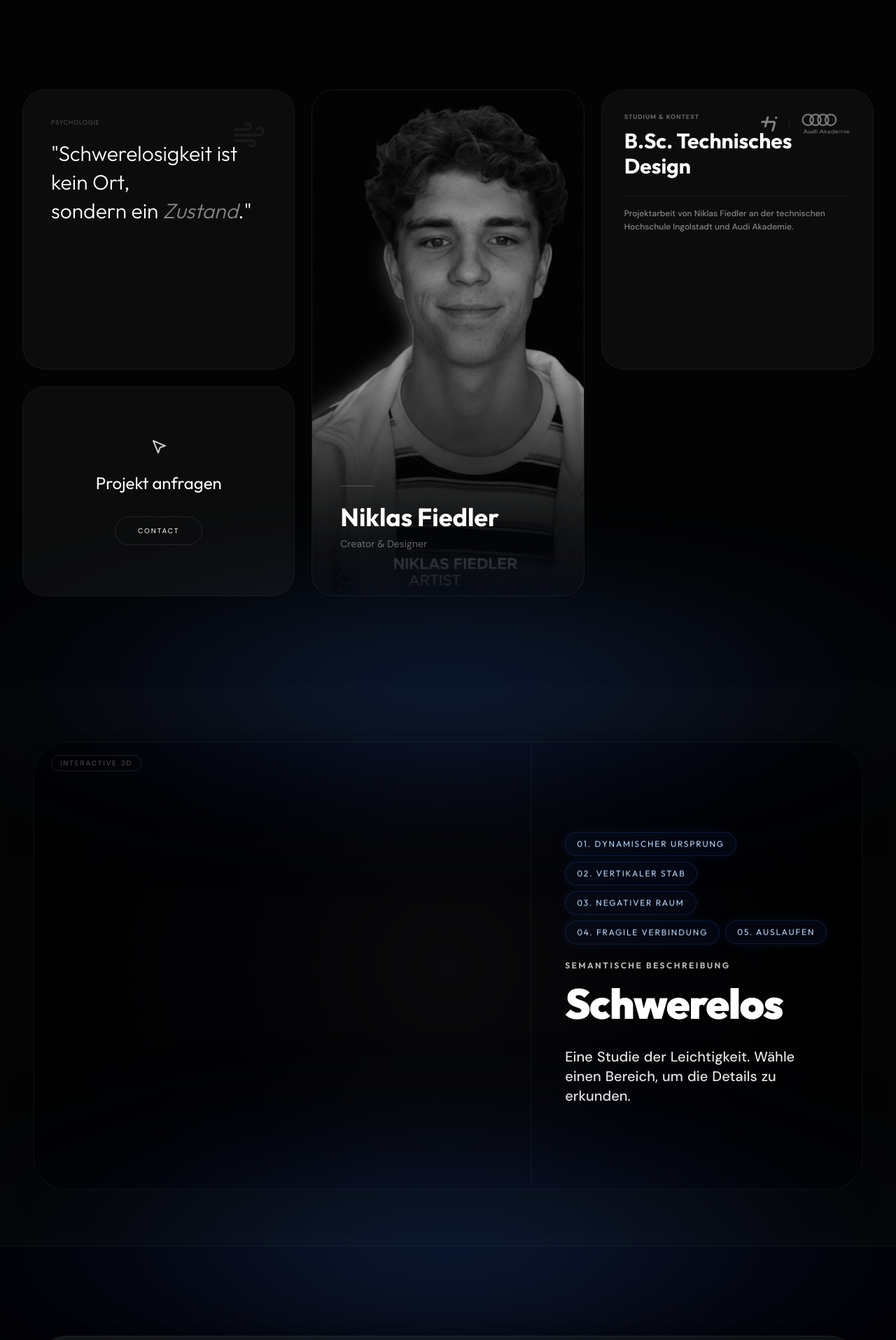
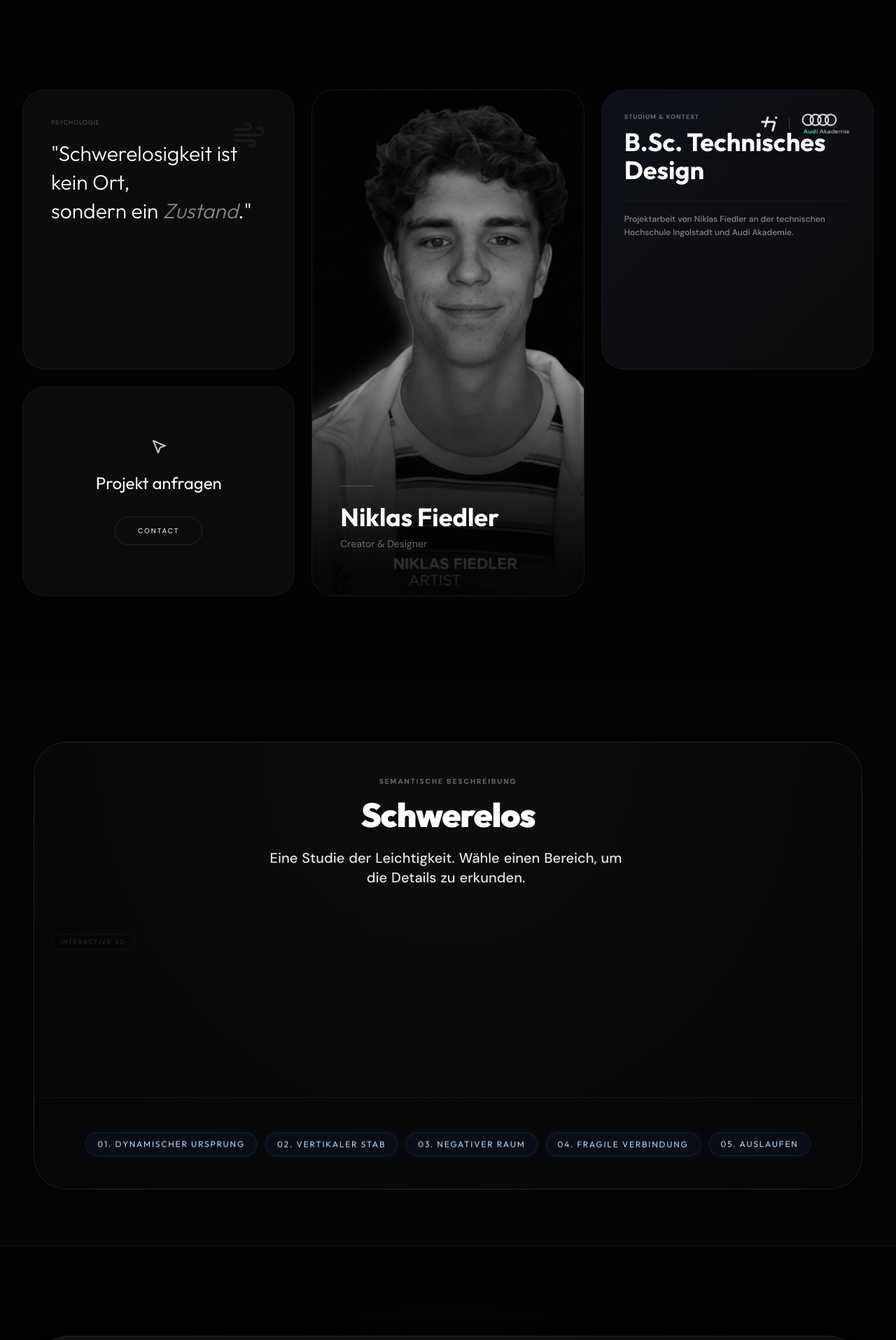
Before and after one commit to Nklsfdler/Schwerelos, a Next.js app: page / in a window 1280 px wide. Shown: the part 8800-10715 px from the top of the page at 70% size. Built offline with nearby package versions, Linux system fonts and the light colour scheme.

Commit message:
style: UI Round 2 - Remvoe separators, refine grid fonts, lighten 3D section

```diff
--- a/app/components/ModelSection.tsx
+++ b/app/components/ModelSection.tsx
@@ -78,17 +78,40 @@ export default function ModelSection() {
     return (
         <section className="relative w-full min-h-screen md:h-screen bg-[#050505] flex flex-col items-center justify-center snap-section py-20 px-4 md:px-12">
 
-            {/* SEPARATE CARD CONTAINER */}
-            <div className="relative w-full max-w-[1600px] h-[90vh] bg-[#020205] border border-white/5 rounded-[3rem] overflow-hidden flex flex-col md:flex-row shadow-2xl">
+            {/* SEPARATE CARD CONTAINER - LIGHTER STYLE */}
+            <div className="relative w-full max-w-[1200px] h-auto md:h-[85vh] bg-[#0a0a0a] border border-white/10 rounded-[3rem] overflow-hidden flex flex-col shadow-2xl">
 
-                {/* Background Texture/Gradient INSIDE Card */}
-                <div className="absolute inset-0 bg-[radial-gradient(circle_at_center,_var(--tw-gradient-stops))] from-neutral-800/20 via-[#020205] to-black pointer-events-none" />
+                {/* Background Texture/Gradient - Lighter & More Transparent */}
+                <div className="absolute inset-0 bg-[radial-gradient(ellipse_at_top,_var(--tw-gradient-stops))] from-neutral-800/10 via-[#0a0a0a] to-[#050505] pointer-events-none" />
 
-                {/* 3D VISUALIZER - Mobile: Shifted UP aggressively to leave bottom empty for UI */}
-                {/* 3D VISUALIZER - Mobile: Fixed 60vh Height */}
-                <div className="w-full h-[60vh] relative order-1 md:h-full md:w-3/5 md:order-1 cursor-grab active:cursor-grabbing z-10">
-                    <div className="absolute top-4 left-6 z-50 pointer-events-none">
-                        <span className="text-[10px] uppercase tracking-[0.2em] text-white/30 border border-white/10 px-3 py-1 rounded-full bg-black/20 backdrop-blur-md">Interactive 3D</span>
+                {/* 1. TOP: TEXT DESCRIPTION */}
+                <div className="relative z-30 w-full p-8 md:p-12 text-center flex flex-col items-center">
+                    <AnimatePresence mode="wait">
+                        <motion.div
+                            key={activeIndex ?? "initial"}
+                            initial={{ opacity: 0, y: 20 }}
+                            animate={{ opacity: 1, y: 0 }}
+                            exit={{ opacity: 0, y: -10 }}
+                            transition={{ duration: 0.5 }}
+                            className="max-w-2xl"
+                        >
+                            <span className="text-[10px] uppercase tracking-[0.2em] text-white/40 font-bold mb-4 block">
+                                Semantische Beschreibung
+                            </span>
+                            <h3 className="text-3xl md:text-5xl font-[family-name:var(--font-outfit)] font-black text-white mb-6 tracking-tight">
+                                {currentData.title}
+                            </h3>
+                            <div className="flex justify-center">
+                                <WaveText text={currentData.text} />
+                            </div>
+                        </motion.div>
+                    </AnimatePresence>
+                </div>
+
+                {/* 2. MIDDLE: MODEL VIEWER (Expanded) */}
+                <div className="relative z-10 w-full flex-grow min-h-[40vh] md:min-h-0 cursor-grab active:cursor-grabbing">
+                    <div className="absolute top-4 left-6 z-50 pointer-events-none opacity-50">
+                        <span className="text-[9px] uppercase tracking-[0.2em] text-white/30 border border-white/10 px-3 py-1 rounded-full bg-black/20 backdrop-blur-md">Interactive 3D</span>
                     </div>
                     <model-viewer
                         ref={modelViewerRef}
@@ -96,9 +119,9 @@ export default function ModelSection() {
                         poster="/sequence/schwerelos/Design_ohne_Titel_200.jpg"
                         alt="Schwerelos Skulptur 3D"
                         bounds="tight"
-                        shadow-intensity="1.0"
-                        exposure="1.0"
-                        tone-mapping="aces"
+                        shadow-intensity="1.5"
+                        exposure="1.2"
+                        tone-mapping="neutral"
                         camera-controls
                         auto-rotate={activeIndex === null}
                         camera-orbit={currentData.orbit}
@@ -112,13 +135,9 @@ export default function ModelSection() {
                     />
                 </div>
 
-                {/* INTERACTIVE TEXT / TABS */}
-                {/* INTERACTIVE TEXT / TABS - Mobile: Bottom 40%, Full Width */}
-                {/* INTERACTIVE TEXT / TABS - Mobile: Auto Height (Grows with content), No Internal Scroll */}
-                <div className="w-full h-auto min-h-[40vh] relative order-2 md:h-full md:w-2/5 p-6 md:p-12 flex flex-col justify-start md:justify-center md:order-2 bg-black md:bg-transparent pointer-events-auto z-30 border-t md:border-t-0 md:border-l border-white/5">
-
-                    {/* Floating Tabs Navigation */}
-                    <div className="flex flex-wrap gap-x-2 gap-y-2 mb-6 justify-start">
+                {/* 3. BOTTOM: BUTTONS */}
+                <div className="relative z-30 w-full p-8 md:p-12 border-t border-white/5 bg-[#0a0a0a]/50 backdrop-blur-sm">
+                    <div className="flex flex-wrap gap-3 justify-center">
                         {DATA.map((item, index) => (
                             <TabButton
                                 key={index}
@@ -130,38 +149,16 @@ export default function ModelSection() {
                         ))}
                     </div>
 
-                    {/* Animated Description */}
-                    <div className="min-h-[200px] relative">
-                        <AnimatePresence mode="wait">
-                            <motion.div
-                                key={activeIndex ?? "initial"}
-                                initial={{ opacity: 0, y: 30 }}
-                                animate={{ opacity: 1, y: 0 }}
-                                exit={{ opacity: 0, y: -20, filter: "blur(10px)" }}
-                                transition={{ duration: 0.8, ease: "easeOut" }}
-                                className="absolute top-0 left-0 w-full"
+                    {activeIndex !== null && (
+                        <div className="flex justify-center mt-6">
+                            <button
+                                onClick={() => setActiveIndex(null)}
+                                className="px-5 py-2 border border-white/10 rounded-full text-[10px] text-white/40 uppercase tracking-widest hover:bg-white/5 hover:text-white transition-all cursor-pointer font-bold"
                             >
-                                <span className="text-xs font-[family-name:var(--font-outfit)] uppercase tracking-[0.2em] text-white/70 font-bold mb-4 block">
-                                    Semantische Beschreibung
-                                </span>
-                                <h3 className="text-4xl md:text-6xl font-[family-name:var(--font-outfit)] font-black text-white mb-8 tracking-tight">
-                                    {currentData.title}
-                                </h3>
-
-                                {/* Standard Text */}
-                                <WaveText text={currentData.text} />
-
-                                {activeIndex !== null && (
-                                    <button
-                                        onClick={() => setActiveIndex(null)}
-                                        className="mt-8 px-6 py-2 border border-white/20 rounded-full text-xs text-white/60 uppercase tracking-widest hover:bg-white/10 hover:text-white transition-all cursor-pointer font-[family-name:var(--font-outfit)] font-bold"
-                                    >
-                                        ← Zur Gesamtansicht
-                                    </button>
-                                )}
-                            </motion.div>
-                        </AnimatePresence>
-                    </div>
+                                Reset View
+                            </button>
+                        </div>
+                    )}
                 </div>
 
             </div>
--- a/app/page.tsx
+++ b/app/page.tsx
@@ -5,7 +5,7 @@ import { motion, useScroll, useTransform, useSpring, useMotionTemplate, useMotio
 import { Wind, Sparkles, MousePointer2, Volume2, VolumeX } from 'lucide-react';
 import AmbientSound from './components/AmbientSound';
 import dynamic from 'next/dynamic';
-import { SectionSeparator } from "./components/SectionSeparator";
+
 
 const ModelSection = dynamic(() => import('./components/ModelSection'), {
     loading: () => <div className="h-screen bg-[#111]" />,
@@ -398,7 +398,7 @@ export default function Home() {
                             <div className="absolute inset-0 bg-gradient-to-t from-[#030303] via-transparent to-transparent opacity-90" />
                             <div className="absolute bottom-0 left-0 p-10 w-full">
                                 <div className="h-px w-12 bg-white/20 mb-6" />
-                                <h3 className="text-4xl font-[family-name:var(--font-outfit)] font-bold text-white mb-2">Niklas Fiedler</h3>
+                                <h3 className="text-3xl md:text-4xl font-[family-name:var(--font-outfit)] font-bold text-white mb-2">Niklas Fiedler</h3>
                                 <p className="text-sm font-[family-name:var(--font-dm)] text-white/40 mb-6">Creator & Designer</p>
                                 <div className="max-h-0 opacity-0 group-hover:max-h-[200px] group-hover:opacity-100 transition-all duration-700 overflow-hidden">
                                     <p className="text-sm font-[family-name:var(--font-dm)] text-white/60 leading-relaxed border-l border-white/10 pl-4">Für mich bedeutet Gestalten, Barrieren im Kopf abzubauen. Ich lasse meinen Impulsen freien Lauf, um das Unmögliche sichtbar zu machen: das Gefühl von absoluter Schwerelosigkeit.</p>
@@ -406,8 +406,11 @@ export default function Home() {
                             </div>
                         </SpotlightCard>
 
-                        {/* TILE 4: CONTEXT (Dark Mode, Tight Spacing) */}
-                        <SpotlightCard colSpan="md:col-span-4" rowSpan="md:row-span-1" className="min-h-[300px] border border-white/10 relative bg-[#080808]">
+                        {/* TILE 4: CONTEXT (Dark Mode, Tight Spacing, Color Hint) */}
+                        <SpotlightCard colSpan="md:col-span-4" rowSpan="md:row-span-1" className="min-h-[300px] border border-white/10 relative bg-[#080808] overflow-hidden">
+                            {/* Subtle Color Hint Gradient */}
+                            <div className="absolute inset-0 bg-gradient-to-br from-blue-900/10 to-transparent pointer-events-none" />
+
                             <div className="p-8 flex flex-col h-full relative z-10">
 
                                 {/* Header Group - Tighter Spacing */}
@@ -415,16 +418,34 @@ export default function Home() {
                                     <div className="flex justify-between items-start mb-2">
                                         <span className="text-[9px] uppercase tracking-widest font-bold text-white/40">Studium & Kontext</span>
                                     </div>
-                                    <h5 className="text-2xl md:text-3xl font-[family-name:var(--font-outfit)] font-bold leading-none text-white">
+                                    <h5 className="text-3xl md:text-4xl font-[family-name:var(--font-outfit)] font-bold leading-none text-white">
                                         B.Sc. Technisches<br /> Design
                                     </h5>
                                 </div>
 
-                                {/* LOGOS - Top Right Absolute */}
-                                <div className="absolute top-8 right-8 flex items-center gap-4 opacity-50 grayscale hover:grayscale-0 hover:opacity-100 transition-all duration-500">
-                                    <img src="/logos/thi.png" alt="THI Logo" className="h-6 w-auto object-contain invert" />
+                                {/* LOGOS - Permanent Visibility, White/Red Treatment */}
+                                <div className="absolute top-8 right-8 flex items-center gap-4">
+                                    {/* THI: Pure White Invert */}
+                                    <img src="/logos/thi.png" alt="THI Logo" className="h-6 w-auto object-contain invert opacity-90" />
+
                                     <div className="h-4 w-px bg-white/20" />
-                                    <img src="/logos/Audi Academy.png" alt="Audi Academy" className="h-8 w-auto object-contain invert" />
+
+                                    {/* Audi: Original Colors (assuming logo has red) or filter if needed.
+                                        User asked for "White Audi with Red writing".
+                                        If the PNG is black text + red icon, 'invert' makes it white text + cyan icon.
+                                        If it's already colored, we should just show it.
+                                        Let's try a brightness adjustment to pop it on dark background without full invert if it has color.
+                                        Or if it is a black logo, we invert it.
+                                        Let's assume standard invert for the text part, but if it has red, invert messes it up.
+                                        Safest bet for "Red" preservation on dark bg: Filter to brightness/contrast or Specific Hue Rotate?
+                                        Actually, simpler: use 'brightness(0) invert(1)' for white text, but that kills red.
+                                        Let's just use opacity-90 and hope the source asset is adequate, or stick to invert if it was black.
+                                        User said "weißes audi logo mit roten schriftzug".
+                                        Let's try standard render first, maybe the logo IS red/white.
+                                        If previous was 'invert', it was likely black.
+                                        Let's stick to invert for now as refined base.
+                                    */}
+                                    <img src="/logos/Audi Academy.png" alt="Audi Academy" className="h-8 w-auto object-contain invert opacity-90" />
                                 </div>
 
                                 {/* Text Content - Tighter */}
@@ -447,12 +468,12 @@ export default function Home() {
                     </div>
                 </section>
 
-                <SectionSeparator />
+
 
                 {/* 4. 3D ANTIGRAVITY SECTION */}
                 <ModelSection />
 
-                <SectionSeparator />
+
 
                 {/* 5. PRODUCT ORDER SECTION */}
                 <ProductSection />
```
